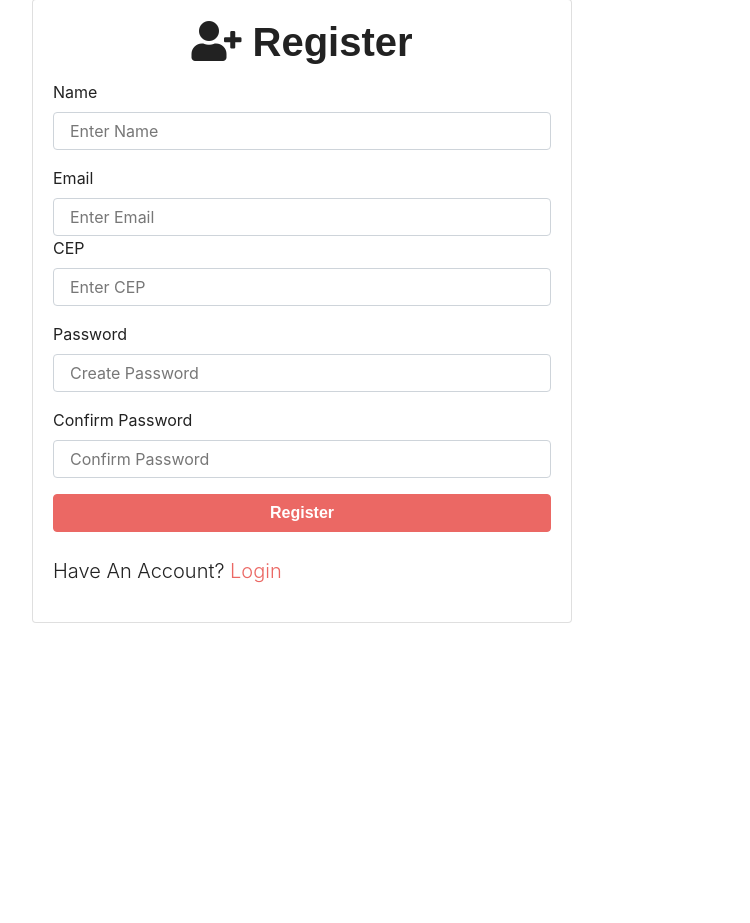
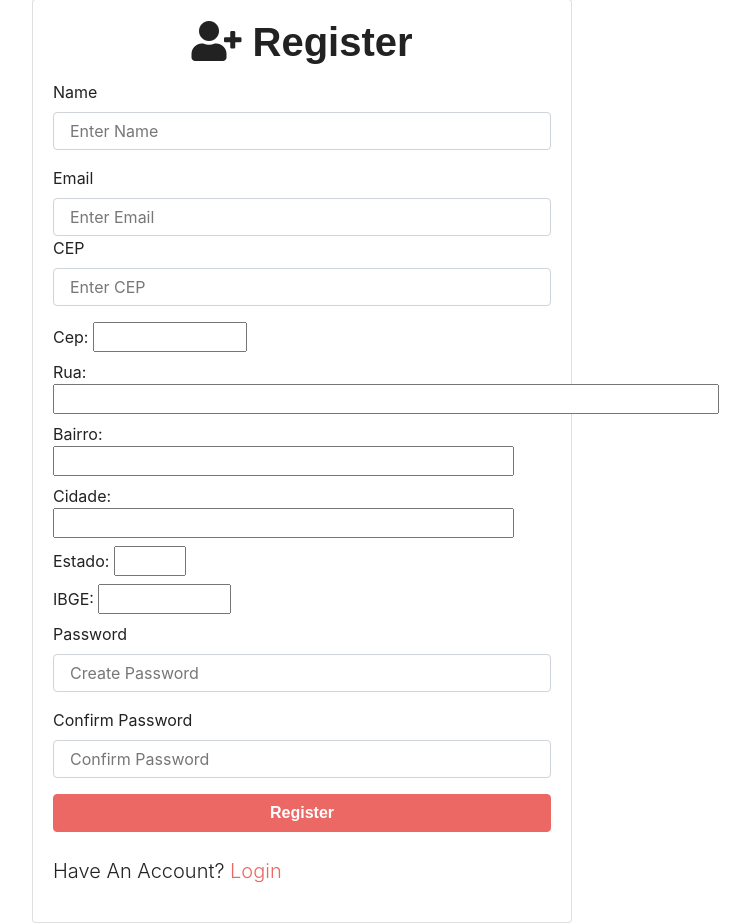
Before and after one commit to Iantsuma/AppXastre, a Node server app: page /users/register in a window 1280 px wide. Shown: the part 49-972 px from the top of the page, without its empty margins (338-1088 px from the left). Before the commit the page ends 672 px from the top, so only its background shows below. Run offline with Node 20, Linux system fonts and the light colour scheme; some libraries are stand-ins or nearby versions; some web fonts are replaced.

Commit message:
Incrementando CEP

```diff
--- a/views/register.ejs
+++ b/views/register.ejs
@@ -38,6 +38,117 @@
               value="<%= typeof CEP != 'undefined' ? CEP : '' %>"
             />
         </div>
+
+
+
+
+
+
+
+
+        <script>
+        function limpa_formulário_cep() {
+          //Limpa valores do formulário de cep.
+          document.getElementById('rua').value=("");
+          document.getElementById('bairro').value=("");
+          document.getElementById('cidade').value=("");
+          document.getElementById('uf').value=("");
+          document.getElementById('ibge').value=("");
+  }
+
+  function meu_callback(conteudo) {
+      if (!("erro" in conteudo)) {
+          //Atualiza os campos com os valores.
+          document.getElementById('rua').value=(conteudo.logradouro);
+          document.getElementById('bairro').value=(conteudo.bairro);
+          document.getElementById('cidade').value=(conteudo.localidade);
+          document.getElementById('uf').value=(conteudo.uf);
+          document.getElementById('ibge').value=(conteudo.ibge);
+      } //end if.
+      else {
+          //CEP não Encontrado.
+          limpa_formulário_cep();
+          alert("CEP não encontrado.");
+      }
+  }
+
+  function pesquisacep(valor) {
+
+      //Nova variável "cep" somente com dígitos.
+      var cep = valor.replace(/\D/g, '');
+
+      //Verifica se campo cep possui valor informado.
+      if (cep != "") {
+
+          //Expressão regular para validar o CEP.
+          var validacep = /^[0-9]{8}$/;
+
+          //Valida o formato do CEP.
+          if(validacep.test(cep)) {
+
+              //Preenche os campos com "..." enquanto consulta webservice.
+              document.getElementById('rua').value="...";
+              document.getElementById('bairro').value="...";
+              document.getElementById('cidade').value="...";
+              document.getElementById('uf').value="...";
+              document.getElementById('ibge').value="...";
+
+              //Cria um elemento javascript.
+              var script = document.createElement('script');
+
+              //Sincroniza com o callback.
+              script.src = 'https://viacep.com.br/ws/'+ cep + '/json/?callback=meu_callback';
+
+              //Insere script no documento e carrega o conteúdo.
+              document.body.appendChild(script);
+
+          } //end if.
+          else {
+              //cep é inválido.
+              limpa_formulário_cep();
+              alert("Formato de CEP inválido.");
+          }
+      } //end if.
+      else {
+          //cep sem valor, limpa formulário.
+          limpa_formulário_cep();
+      }
+  };
+
+  </script>
+  </head>
+
+  <body>
+  <!-- Inicio do formulario -->
+    <form method="get" action=".">
+      <label>Cep:
+      <input name="cep" type="text" id="cep" value="" size="10" maxlength="9"
+             onblur="pesquisacep(this.value);" /></label><br />
+      <label>Rua:
+      <input name="rua" type="text" id="rua" size="60" /></label><br />
+      <label>Bairro:
+      <input name="bairro" type="text" id="bairro" size="40" /></label><br />
+      <label>Cidade:
+      <input name="cidade" type="text" id="cidade" size="40" /></label><br />
+      <label>Estado:
+      <input name="uf" type="text" id="uf" size="2" /></label><br />
+      <label>IBGE:
+      <input name="ibge" type="text" id="ibge" size="8" /></label><br />
+    </form>
+  </body>
+
+
+
+
+
+
+
+
+
+
+
+
+
         <div class="form-group">
           <label for="password">Password</label>
           <input
```
Lines whose indentation alone changed are shown as unchanged.
